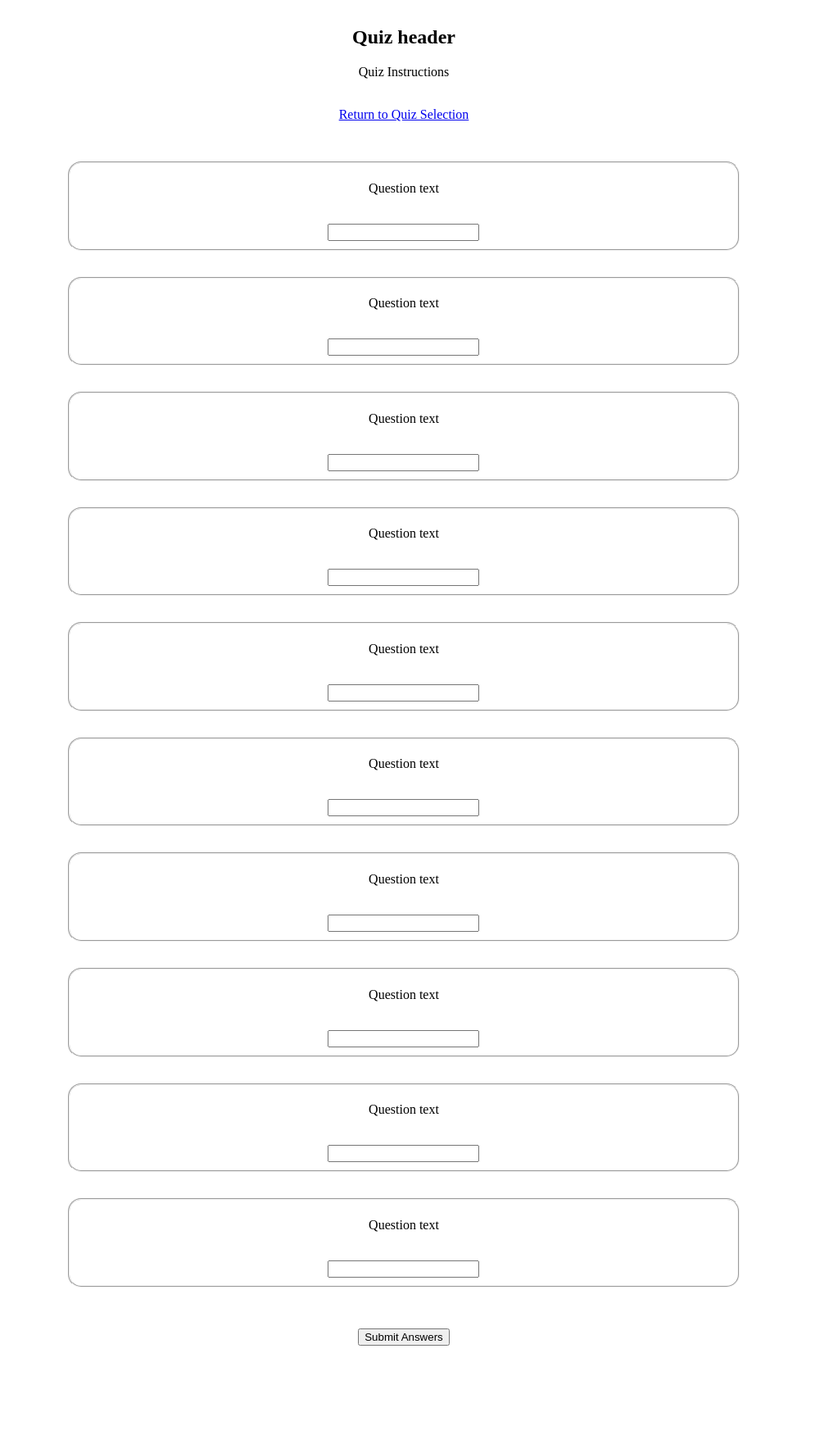
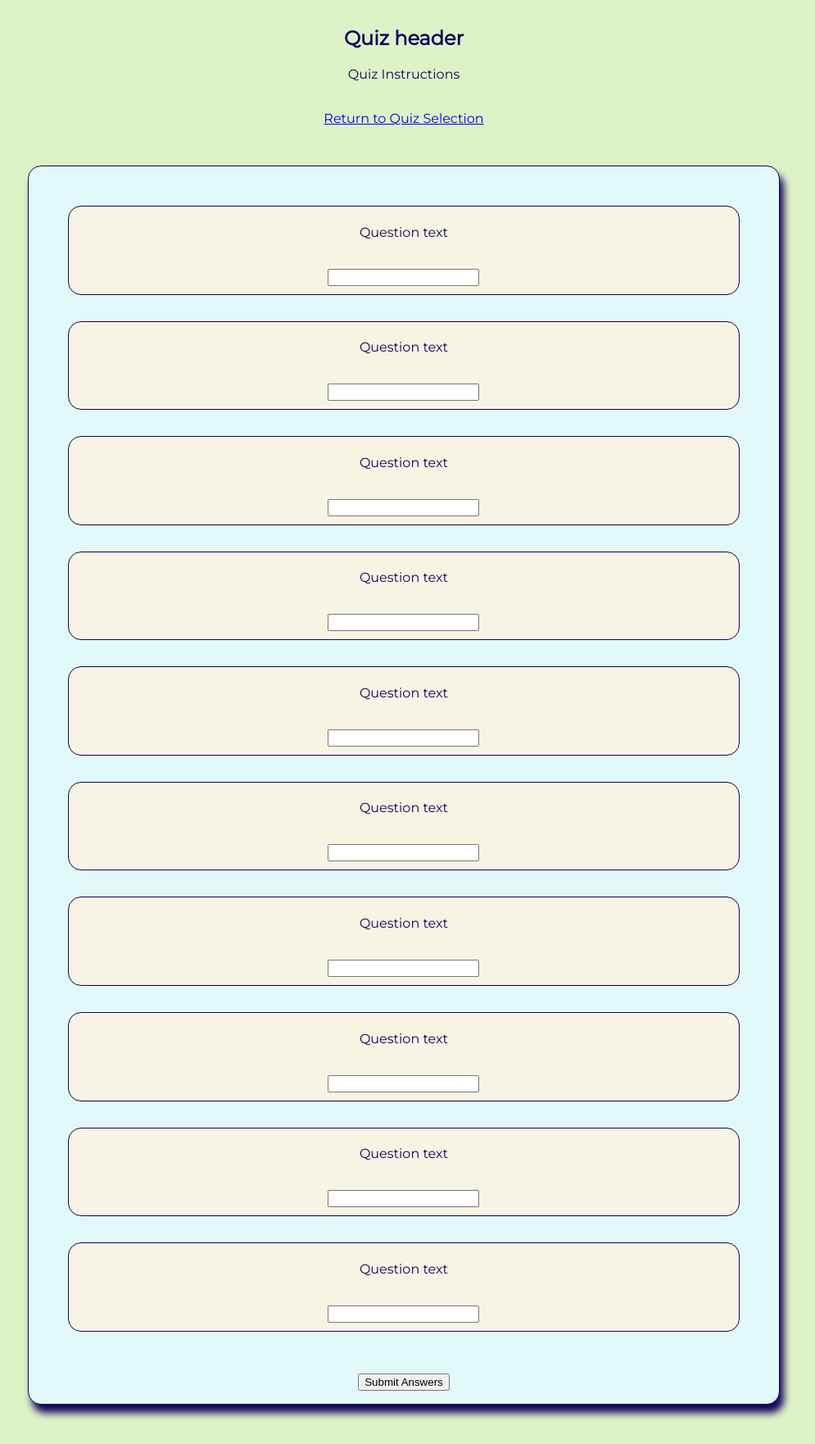
Before and after one commit to hk279/quiz_app, a PHP site: page /quizzes/quiz3.php in a window 1280 px wide. Shown: the whole page at 82% size, without its empty margins (147-1142 px from the left). Before the commit the page ends 1642 px from the top, so only its background shows below. Run offline with PHP 8.4, Linux system fonts and the light colour scheme; the visitor is signed in with stand-in values (Sample User, id 1).

Commit message:
Added styles

```diff
--- a/index.php
+++ b/index.php
@@ -3,6 +3,7 @@
     <head>
         <title>Quiz App Index</title>
         <meta charset="utf-8" />
+        <link href="https://fonts.googleapis.com/css?family=Montserrat" rel="stylesheet">
         <link href="index_style.css" rel="stylesheet" />
     </head>
     <body>
--- a/index_style.css
+++ b/index_style.css
@@ -1,5 +1,6 @@
 body {
 	text-align: center;
+	font-family: 'Montserrat', sans-serif;
 }
 .s {
 	position:absolute;
--- a/login/login.php
+++ b/login/login.php
@@ -13,6 +13,7 @@ if (isset($_POST['submitButton'])) {
 <head>
 	<title>Quiz App</title>
 	<meta charset="utf-8" />
+	<link href="https://fonts.googleapis.com/css?family=Montserrat" rel="stylesheet">
 	<link href="login_style.css" rel="stylesheet" type="text/css" />
 </head>
 
@@ -37,6 +38,7 @@ if (isset($_POST['submitButton'])) {
 			echo $returnedOutput;
 		?>
 	</div>
+	<br>
 	<a href="../sign_up/sign_up.php">Create a new user</a>
 </body>
 
--- a/login/login_style.css
+++ b/login/login_style.css
@@ -1,14 +1,18 @@
 body {
 	text-align: center;
+	font-family: 'Montserrat', sans-serif;
+	background: #DEF2C8;
+	color: #13005C;
 }
 header {
 	margin: 40px 0px;
 }
 form {
-	border: 2px solid black;
+	border: 2px solid #13005C;
 	border-radius: 20px;
 	padding: 20px 60px;
 	display: inline-block;
+	background: #E1FAF9;
 }
 #new-user {
 	margin: auto;
--- a/quizzes/quiz1.php
+++ b/quizzes/quiz1.php
@@ -11,6 +11,7 @@ include_once './../user_validation.php';
 <head>
     <title>Quiz 1</title>
     <meta charset="utf-8" />
+    <link href="https://fonts.googleapis.com/css?family=Montserrat" rel="stylesheet">
     <link href="quiz_style.css" rel="stylesheet">
 </head>
 
@@ -64,7 +65,8 @@ include_once './../user_validation.php';
             </fieldset>
             <!-- A hidden quiz number field to send to the results page in order to know which quiz is being checked. -->
             <input type="hidden" id="quiz-number" name="quiz-number" value="1">
-            <br><input type="submit" name="submit-answers" value="Submit Answers"><br>
+            <!-- <br><input type="submit" name="submit-answers" value="Submit Answers"><br> -->
+            <button class="custom-button" type="submit">Submit Answers</button><br>
         </form>
     </div>
 </body>
--- a/quizzes/quiz2.php
+++ b/quizzes/quiz2.php
@@ -12,6 +12,7 @@ include_once './../user_validation.php';
     <title>
     </title>
     <meta charset="utf-8" />
+    <link href="https://fonts.googleapis.com/css?family=Montserrat" rel="stylesheet">
     <link href="quiz_style.css" rel="stylesheet">
 </head>
 
--- a/quizzes/quiz3.php
+++ b/quizzes/quiz3.php
@@ -12,6 +12,7 @@ include_once './../user_validation.php';
     <title>
     </title>
     <meta charset="utf-8" />
+    <link href="https://fonts.googleapis.com/css?family=Montserrat" rel="stylesheet">
     <link href="quiz_style.css" rel="stylesheet">
 </head>
 
--- a/quizzes/quiz4.php
+++ b/quizzes/quiz4.php
@@ -12,6 +12,7 @@ include_once './../user_validation.php';
     <title>
     </title>
     <meta charset="utf-8" />
+    <link href="https://fonts.googleapis.com/css?family=Montserrat" rel="stylesheet">
     <link href="quiz_style.css" rel="stylesheet">
 </head>
 
--- a/quizzes/quiz5.php
+++ b/quizzes/quiz5.php
@@ -12,6 +12,7 @@ include_once './../user_validation.php';
     <title>
     </title>
     <meta charset="utf-8" />
+    <link href="https://fonts.googleapis.com/css?family=Montserrat" rel="stylesheet">
     <link href="quiz_style.css" rel="stylesheet">
 </head>
 
--- a/quizzes/quiz_style.css
+++ b/quizzes/quiz_style.css
@@ -1,34 +1,67 @@
 body {
 	text-align: center;
+	font-family: 'Montserrat', sans-serif;
+	background: #DEF2C8;
+	color: #13005C;
 }
 header {
 	margin: 2em;
 }
 #quizzes {
-	border: 2px solid black;
+	border: 2px solid #13005C;
 	border-radius: 2em;
 	width: 80%;
 	margin: auto;
+	background: #E1FAF9;
 }
 .quiz-div {
-	border: 1px solid black;
+	border: 1px solid #13005C;
 	border-radius: 1em;
 	width: 70%;
 	padding: 1em;
 	margin: 2em auto;
 	position: relative;
-	box-shadow: 5px 10px 10px black;
+	box-shadow: 5px 10px 10px #13005C;
 	cursor: pointer;
+	background: #F8F4E3;
 }
 #questions-div {
+	border: 1px solid #13005C;
+	border-radius: 1em;
+	box-shadow: 5px 10px 10px #13005C;
+	padding: 1em;
 	width: 70%;
 	margin: 3em auto;
+	background: #E1FAF9;
 }
 .question-fieldset {
 	margin: 2em;
+	border: 1px solid #13005C;
 	border-radius: 1em;
+	background: #F8F4E3;
 }
 #logout-button {
 	cursor: pointer;
 	margin: 2em;
 }
+.custom-button {
+	cursor: pointer;
+	margin: 2em;
+	padding: 1.5em;
+	font-family: 'Montserrat', sans-serif;
+	background: #DEF2C8;
+	border-radius: 0.5em;
+	font-weight: bold;
+}
+#custom-button-logout {
+	cursor: pointer;
+	margin: 1em;
+	padding: 1.5em;
+	font-family: 'Montserrat', sans-serif;
+	background: #EE4266;
+	border-radius: 0.5em;
+	font-weight: bold;
+	position: fixed;
+	right: 10px;
+	top: 10px;
+}
--- a/sign_up/sign_up.php
+++ b/sign_up/sign_up.php
@@ -3,6 +3,7 @@
 	<head>
 		<title>Quiz App</title>
 		<meta charset="utf-8"/>
+		<link href="https://fonts.googleapis.com/css?family=Montserrat" rel="stylesheet">
 		<link href="sign_up_style.css" rel="stylesheet" type="text/css" />
 	</head>
 	<body>
@@ -32,6 +33,7 @@
 		<div id="output">
 			<?php echo $returnedOutput; ?>
 		</div>
+		<br>
 		<a href="../login/login.php">Login page</a>
 	</body>
 </html>
--- a/sign_up/sign_up_style.css
+++ b/sign_up/sign_up_style.css
@@ -1,14 +1,18 @@
 body {
 	text-align: center;
+	font-family: 'Montserrat', sans-serif;
+	background: #DEF2C8;
+	color: #13005C;
 }
 header {
 	margin: 40px 0px;
 }
 form {
-	border: 2px solid black;
+	border: 2px solid #13005C;
 	border-radius: 20px;
 	padding: 20px 60px;
 	display: inline-block;
+	background: #E1FAF9;
 }
 #new-user {
 	margin: auto;
```
Also changed, not shown: quizzes/quiz_index.php (+7 -1 lines).
